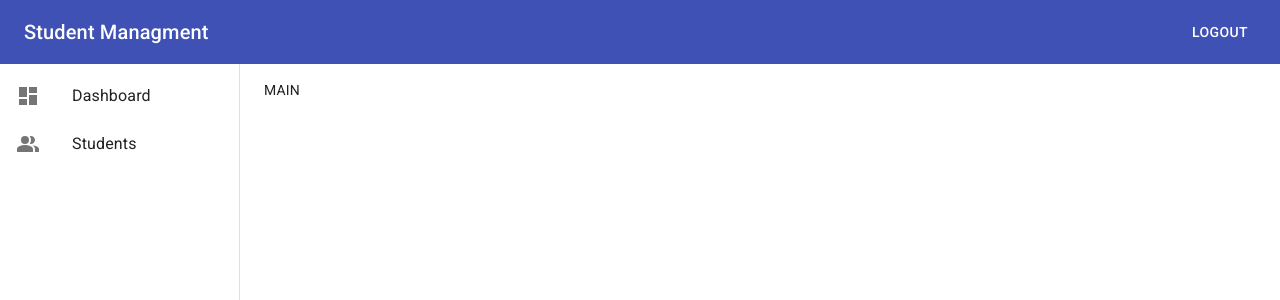
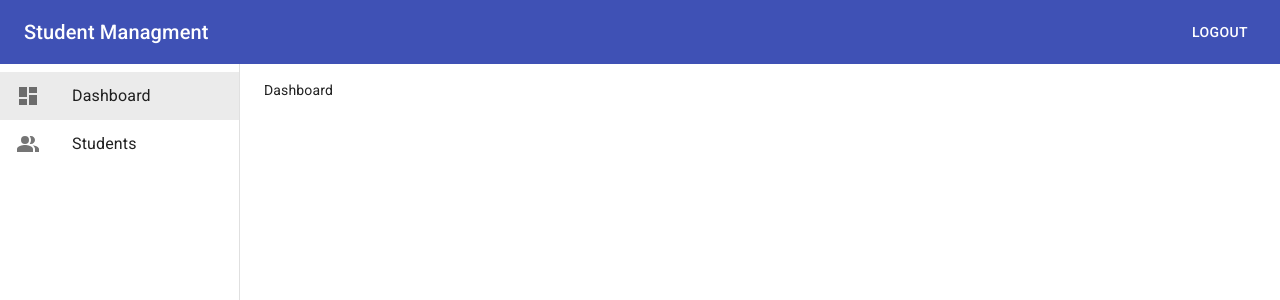
Before and after one commit to huynvn010193/easyfe-rtk, a React (Create React App) app: page /admin/dashboard in a window 1280 px wide. Shown: the top 300 px of the page. Built offline with nearby package versions, Linux system fonts and the light colour scheme; sample sign-in values are in the browser's storage.

Commit message:
22.Active menu với react router dom NavLink

```diff
--- a/src/components/Common/Sidebar.tsx
+++ b/src/components/Common/Sidebar.tsx
@@ -4,6 +4,7 @@
 import ListItemText from '@material-ui/core/ListItemText';
 import { makeStyles } from '@material-ui/core/styles';
 import { Dashboard, PeopleAlt } from '@material-ui/icons';
+import { NavLink } from 'react-router-dom';
 
 const useStyles = makeStyles((theme) => ({
   root: {
@@ -11,9 +12,16 @@
     maxWidth: 360,
     backgroundColor: theme.palette.background.paper,
   },
+  link: {
+    color: 'inherit', // Kế thừa từ tk cha.
+    textDecoration: 'none',
+    '&.active > div': {
+      backgroundColor: theme.palette.action.selected
+    }
+  },
 }));
 
-export interface SidebarProps {}
+export interface SidebarProps { }
 
 export function Sidebar() {
   const classes = useStyles();
@@ -21,18 +29,22 @@
   return (
     <div className={classes.root}>
       <List component='nav' aria-label='main mailbox folders'>
+        <NavLink to="/admin/dashboard" className={classes.link}>
           <ListItem button>
             <ListItemIcon>
               <Dashboard />
             </ListItemIcon>
             <ListItemText primary='Dashboard' />
           </ListItem>
+        </NavLink>
+        <NavLink to="/admin/students" className={classes.link}>
           <ListItem button>
             <ListItemIcon>
               <PeopleAlt />
             </ListItemIcon>
             <ListItemText primary='Students' />
           </ListItem>
+        </NavLink>
       </List>
     </div>
   );
--- a/src/components/Layout/Admin.tsx
+++ b/src/components/Layout/Admin.tsx
@@ -1,6 +1,9 @@
 import * as React from 'react';
 import { Box, makeStyles } from '@material-ui/core';
 import { Header, Sidebar } from 'components/Common';
+import { Route, Switch } from 'react-router-dom';
+import Dashboard from 'features/dashboard';
+import StudentFeature from 'features/students';
 
 const useStyles = makeStyles((theme) => ({
   root: {
@@ -35,7 +38,16 @@
       <Box className={classes.sidebar}>
         <Sidebar />
       </Box>
-      <Box className={classes.main}>MAIN</Box>
+      <Box className={classes.main}>
+        <Switch>
+          <Route path="/admin/dashboard">
+            <Dashboard />
+          </Route>
+          <Route path="/admin/students">
+            <StudentFeature />
+          </Route>
+        </Switch>
+      </Box>
     </Box>
   );
 }
--- a/src/features/auth/authSaga.ts
+++ b/src/features/auth/authSaga.ts
@@ -15,7 +15,7 @@
     );
     console.log('handleLogin');
     // redirect admin Page
-    yield put(push('/admin'));
+    yield put(push('/admin/dashboard'));
   } catch (error) {
     yield put(authActions.loginFailed(error.message));
   }
--- /dev/null
+++ b/src/features/dashboard/index.tsx
@@ -0,0 +1,9 @@
+import * as React from 'react';
+
+export default function Dashboard() {
+  return (
+    <div>
+      Dashboard
+    </div>
+  );
+}
--- /dev/null
+++ b/src/features/students/index.tsx
@@ -0,0 +1,9 @@
+import * as React from 'react';
+
+export default function StudentFeature() {
+  return (
+    <div>
+      Student Feature
+    </div>
+  );
+}
```
Lines whose indentation alone changed are shown as unchanged.
